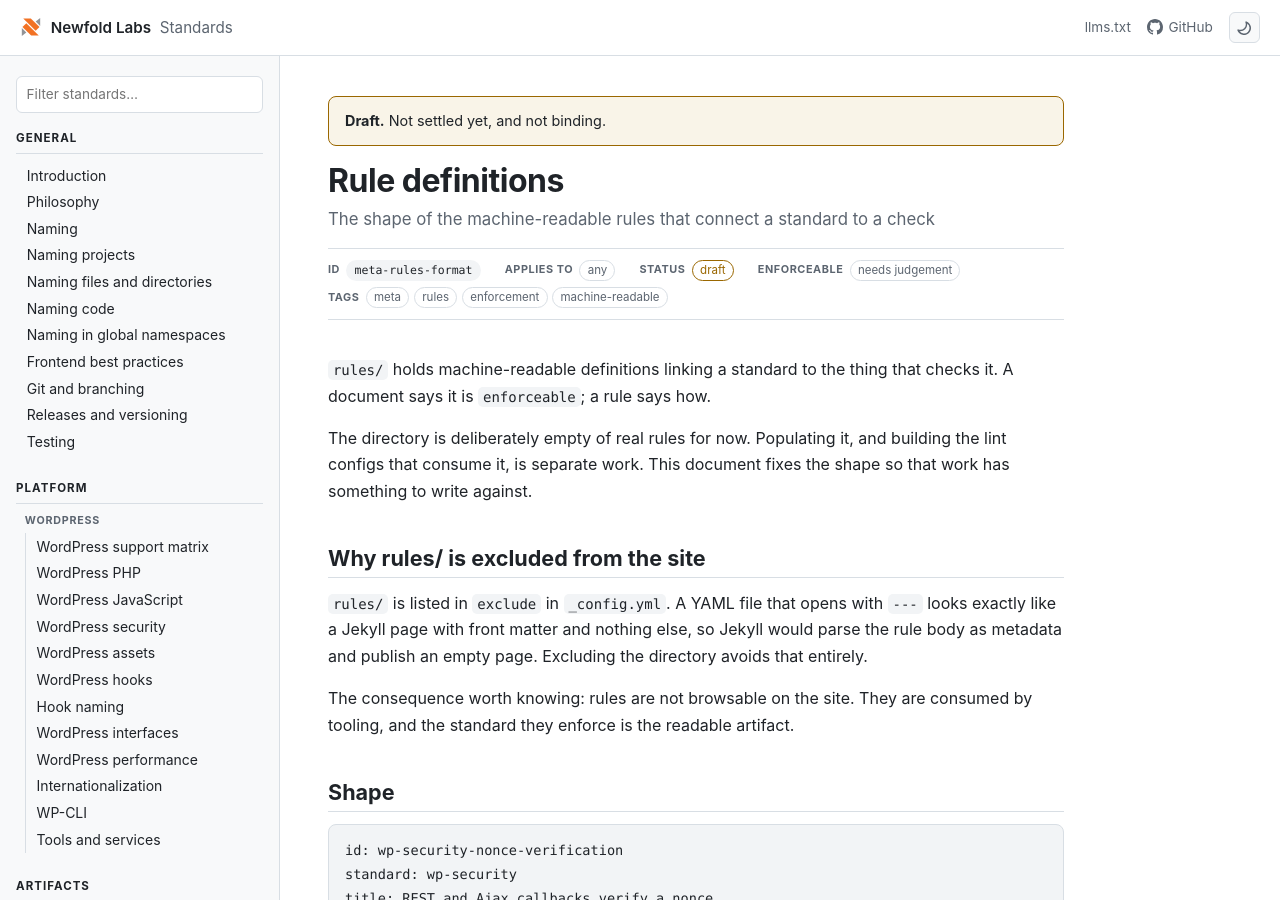
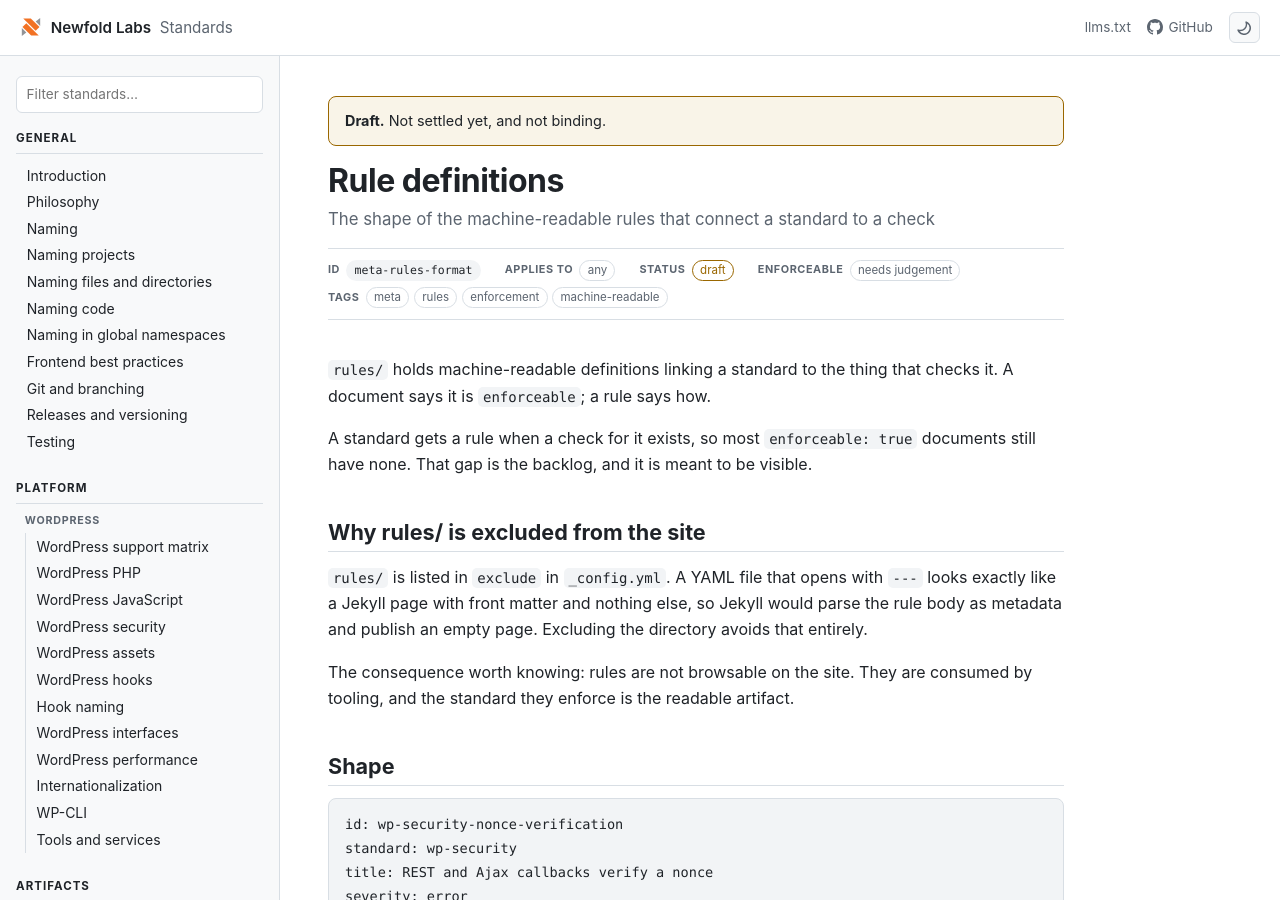
Before and after one commit to newfold-labs/standards, a Jekyll site: the page built from meta/rules-format.md, in a window 1280 px wide and 900 px high. Built offline with Jekyll 4.4.1, drawn with Linux system fonts in a browser that asks for light colours.

Commit message:
feat(PRESS0-4793): add the first PHP rule definitions
Two rules, for the standards the Newfold PHPCS standard now checks: the hook
naming convention and the namespace convention. Both documents get enforced_by
pointing back at them.

The frontmatter schema example used a "phpcs:Sniff.Name" value for enforced_by,
which rules-format.md contradicts. It now uses a rule id, matching the format
these rules follow and the example in rules-format.md itself.

```diff
--- a/meta/rules-format.md
+++ b/meta/rules-format.md
@@ -13,9 +13,9 @@ enforceable: false
 `rules/` holds machine-readable definitions linking a standard to the thing that
 checks it. A document says it is `enforceable`; a rule says how.
 
-The directory is deliberately empty of real rules for now. Populating it, and
-building the lint configs that consume it, is separate work. This document fixes
-the shape so that work has something to write against.
+A standard gets a rule when a check for it exists, so most `enforceable: true`
+documents still have none. That gap is the backlog, and it is meant to be
+visible.
 
 ## Why rules/ is excluded from the site
 
```
Also changed, not shown: meta/frontmatter-schema.md (+2 -2 lines), platform/wordpress/hooks-naming.md (+1 -0 lines), platform/wordpress/php.md (+1 -0 lines), rules/README.md (+4 -3 lines), rules/wp-hooks-naming-hook-name-format.yml (added, +10 -0 lines), rules/wp-php-namespace-format.yml (added, +10 -0 lines).
